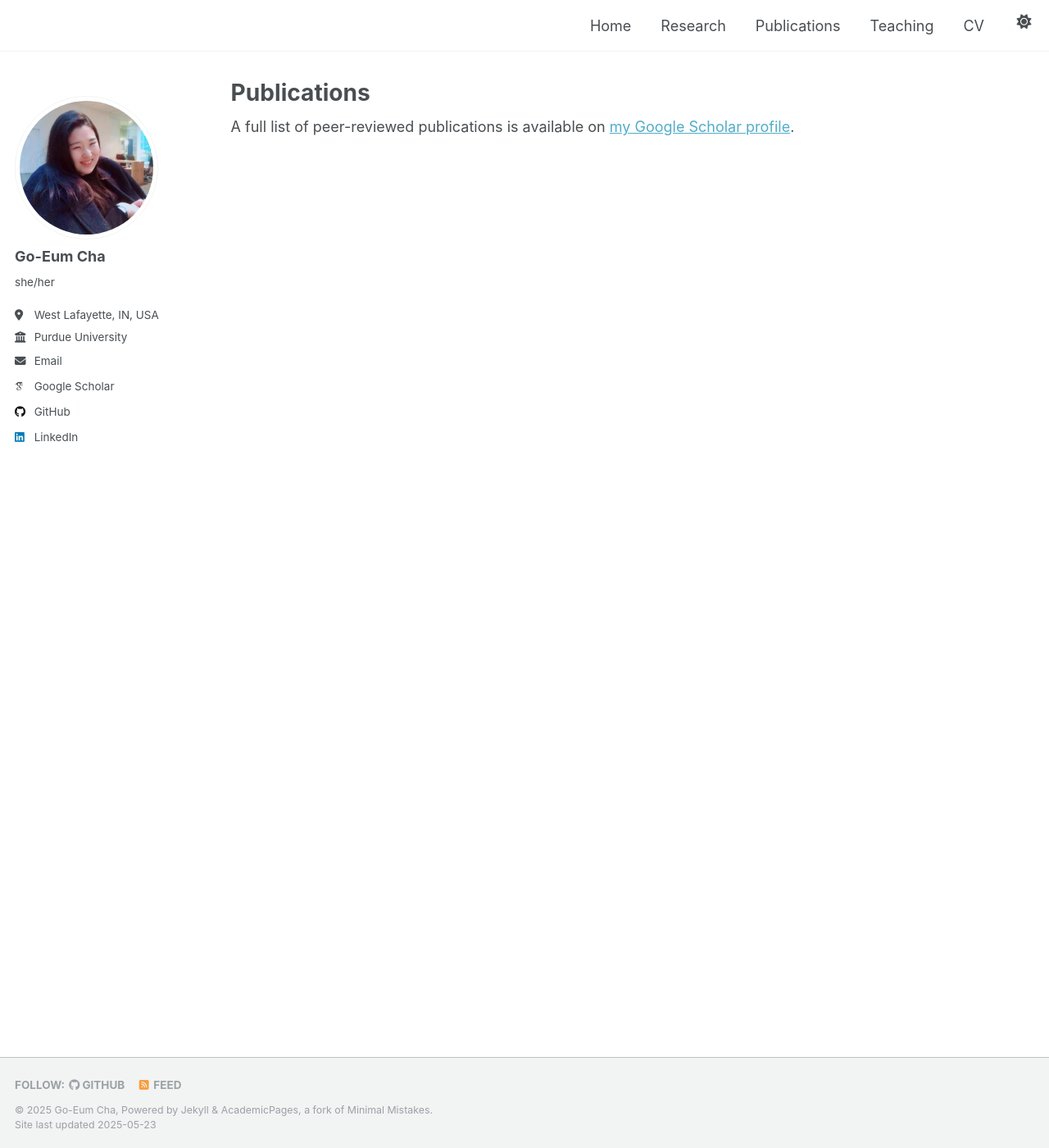
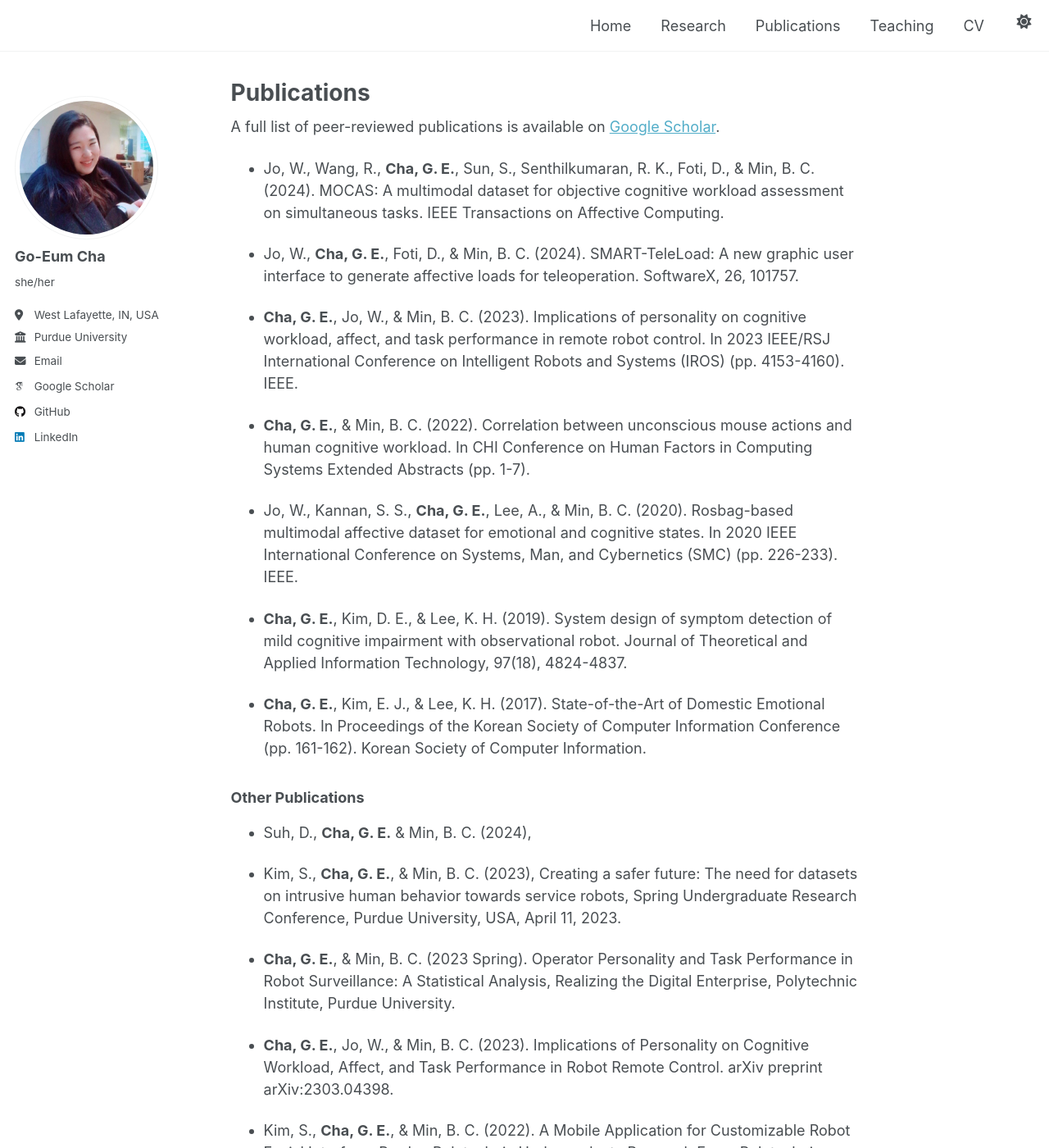
Before and after one commit to chagom/chagom.github.io, a Jekyll site: the page built from _pages/publications.md, in a window 1280 px wide and 1400 px high. Shown: the whole window at 82% size. Built offline with Jekyll 4.4.1, drawn with Linux system fonts in a browser that asks for light colours; some web fonts are replaced; some of the changed text lies outside the part shown.

Commit message:
pub title links updated

```diff
--- a/_config.yml
+++ b/_config.yml
@@ -46,7 +46,7 @@ author:
   bitbucket        : # Username - Update with your username on the site
   codepen          : # Username
   dribbble         : # Username
-  github           : "https://github.com/chagom"
+  github           : "chagom"
   kaggle           : # Username
   stackoverflow    : # User number or user number and name (i.e., use "1" or "1/jeff-atwood")
 
@@ -60,7 +60,7 @@ author:
   keybase          : # Username
   instagram        : # Username
   lastfm           : # Username
-  linkedin         : "/go-eum-cha/"
+  linkedin         : "go-eum-cha/"
   mastodon         : # URL
   medium           : # URL
   pinterest        : # Username
--- a/_includes/seo.html
+++ b/_includes/seo.html
@@ -6,12 +6,17 @@
 {% endif %}
 {% assign seo_url = seo_url | default: site.github.url %}
 
-{% if page.title %}
+<!-- {% if page.title %}
   {% assign seo_title = page.title | append: " " | append: site.title_separator | append: " " | append: site.title %}
+{% endif %} -->
+{% if page.title and page.url != "/" and page.url != site.baseurl and page.url != site.baseurl | append: "/" %}
+  {% assign seo_title = page.title | append: " " | append: site.title_separator | append: " " | append: site.title %}
+{% else %}
+  {% assign seo_title = site.title %}
 {% endif %}
 
 {% if seo_title %}
-  {% assign seo_title = seo_title | markdownify | strip_html | strip_newlines | escape_once %}
+  {% assign seo_title = seo_title | strip_html | strip_newlines | escape_once %}
 {% endif %}
 
 {% if site.url %}
--- a/_pages/publications.html
+++ b/_pages/publications.html
@@ -5,12 +5,15 @@ permalink: /publications/
 author_profile: true
 ---
 
-{% if site.author.googlescholar %}
+<!-- {% if site.author.googlescholar %}
   <div class="wordwrap">A full list of peer-reviewed publications is available on <a href="{{site.author.googlescholar}}">my Google Scholar profile</a>.</div>
 {% endif %}
 
-{% include base_path %}
+{% include base_path %} -->
 
+<!-- {% for post in site.publications reversed %}
+  {% include archive-single.html %}
+{% endfor %} -->
 
 <!-- New style rendering if publication categories are defined -->
 <!--{% if site.publication_category %}
--- /dev/null
+++ b/_pages/publications.md
@@ -0,0 +1,43 @@
+---
+layout: single
+title: "Publications"
+permalink: /publications/
+author_profile: true
+---
+
+
+A full list of peer-reviewed publications is available on [Google Scholar](https://scholar.google.com/citations?user=xnt-zV0AAAAJ).
+
+- Jo, W., Wang, R., **Cha, G. E.**, Sun, S., Senthilkumaran, R. K., Foti, D., & Min, B. C. (2024). MOCAS: A multimodal dataset for objective cognitive workload assessment on simultaneous tasks. IEEE Transactions on Affective Computing.
+
+- Jo, W., **Cha, G. E.**, Foti, D., & Min, B. C. (2024). SMART-TeleLoad: A new graphic user interface to generate affective loads for teleoperation. SoftwareX, 26, 101757.
+
+- **Cha, G. E.**, Jo, W., & Min, B. C. (2023). Implications of personality on cognitive workload, affect, and task performance in remote robot control. In 2023 IEEE/RSJ International Conference on Intelligent Robots and Systems (IROS) (pp. 4153-4160). IEEE.
+
+- **Cha, G. E.**, & Min, B. C. (2022). Correlation between unconscious mouse actions and human cognitive workload. In CHI Conference on Human Factors in Computing Systems Extended Abstracts (pp. 1-7).
+
+- Jo, W., Kannan, S. S., **Cha, G. E.**, Lee, A., & Min, B. C. (2020). Rosbag-based multimodal affective dataset for emotional and cognitive states. In 2020 IEEE International Conference on Systems, Man, and Cybernetics (SMC) (pp. 226-233). IEEE.
+
+- **Cha, G. E.**, Kim, D. E., & Lee, K. H. (2019). System design of symptom detection of mild cognitive impairment with observational robot. Journal of Theoretical and Applied Information Technology, 97(18), 4824-4837.
+
+- **Cha, G. E.**, Kim, E. J., & Lee, K. H. (2017). State-of-the-Art of Domestic Emotional Robots. In Proceedings of the Korean Society of Computer Information Conference (pp. 161-162). Korean Society of Computer Information.
+
+### Other Publications
+
+- Suh, D., **Cha, G. E.** & Min, B. C. (2024),
+
+- Kim, S., **Cha, G. E.**, & Min, B. C. (2023), Creating a safer future: The need for datasets on intrusive human behavior towards service robots, Spring Undergraduate Research Conference, Purdue University, USA, April 11, 2023.
+
+- **Cha, G. E.**, & Min, B. C. (2023 Spring). Operator Personality and Task Performance in Robot Surveillance: A Statistical Analysis, Realizing the Digital Enterprise, Polytechnic Institute, Purdue University.
+
+- **Cha, G. E.**, Jo, W., & Min, B. C. (2023). Implications of Personality on Cognitive Workload, Affect, and Task Performance in Robot Remote Control. arXiv preprint arXiv:2303.04398.
+
+- Kim, S., **Cha, G. E.**, & Min, B. C. (2022). A Mobile Application for Customizable Robot Facial Interface, Purdue Polytechnic Undergraduate Research Expo, Polytechnic Institute, Purdue University.
+
+- **Cha, G. E.**, & Min, B. C. (2021). Outer Space Rover Localization through Priori Object Information, Realizing the Digital Enterprise, Polytechnic Institute, Purdue University.
+
+- Jo, W., Kannan, S. S., **Cha, G. E.**, Lee, A., & Min, B. C. (2020). A ROS-based Framework for Monitoring Human and Robot Conditions in a Human-Multi-robot Team. arXiv preprint arXiv:2006.03784.
+
+- **Cha, G. E.**, Jo, W. S., & Min, B. C. (2020). Human Cognitive Load Prediction with Behavioral Cues for Human-Machine Interaction, Realizing the Digital Enterprise Mini-Talk Session, Polytechnic Institute, Purdue University. Best Presentation Awards
+
+- **Cha, G. E.**, Park, S., & Matson, E. T. (2019). Autonomous Unmanned Aerial Vehicle Control System using 2.4GHz Radar. In 2019 IEEE Sensors Applications Symposium, March 11-13, France
```
Also changed, not shown: _pages/cv.md (+7 -2 lines).
